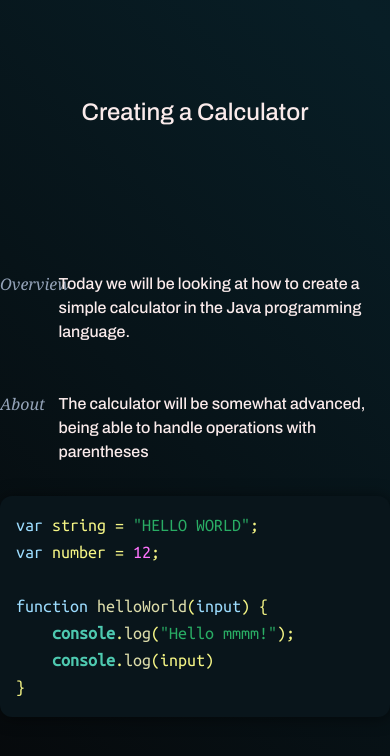
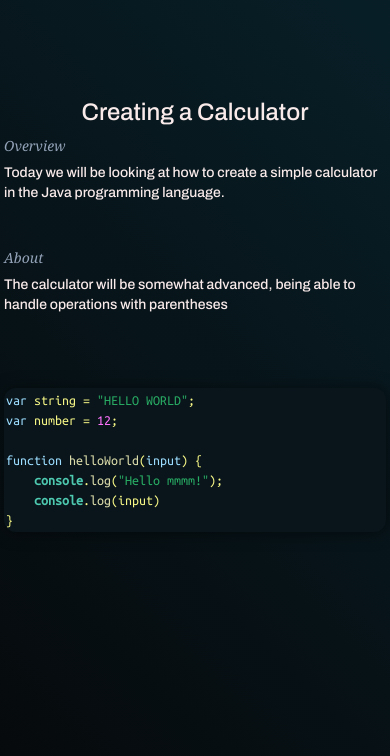
Before and after one commit to jcurtis06/jcurtis.io, a Next.js app: page /tutorials/creating-a-calculator in a window 390 px wide. Shown: the top 756 px of the page. Built offline with nearby package versions, Linux system fonts and the light colour scheme.

Commit message:
fixed mobile issues

```diff
--- a/pages/index.module.css
+++ b/pages/index.module.css
@@ -1,6 +1,6 @@
 .animated_wrapper {
+    min-height: 100vh;
     width: 100%;
-    height: 100%;
     position: absolute;
     background: linear-gradient(45deg,#06080a, #081e26, #09151b , #081e26);
     background-size: 700% 100%;
--- a/pages/tutorials/tutorial.module.css
+++ b/pages/tutorials/tutorial.module.css
@@ -4,6 +4,9 @@
     @apply flex;
     @apply flex-col;
     @apply py-24;
+    min-height: 100vh;
+    width: 100%;
+    position: absolute;
     background: linear-gradient(45deg,#06080a, #081e26, #09151b , #081e26);
     background-size: 700% 100%;
     background-position: 0%;
@@ -11,14 +14,21 @@
 }
 
 .content {
+    @apply text-sm;
+    @apply md:text-base;
     max-width: 36rem;
     padding-top: 6rem;
+    @apply md:p-0;
+    @apply p-1;
 }
 
 .content section {
-    @apply pt-12;
+    @apply pt-1;
     @apply grid;
-    @apply grid-cols-auto;
+    @apply md:grid-cols-auto;
+    @apply md:gap-0;
+    @apply grid-rows-auto;
+    @apply gap-4;
 }
 
 .content h2 {
@@ -30,6 +40,8 @@
 
 .content code {
     font-family: 'Ubuntu Mono', monospace;
+    @apply text-sm;
+    @apply md:text-base;
 }
 
 .content pre {
@@ -37,5 +49,6 @@
     background-color: #09151b;
     box-shadow: 1px 1px 1rem rgba(0, 0, 0, 0.5);
     border-radius: 12px;
-    padding: 1rem 1rem 1rem 1rem;
+    @apply p-0.5;
+    @apply md:p-1;
 }
--- a/styles/globals.css
+++ b/styles/globals.css
@@ -1,6 +1,11 @@
 @tailwind base;
 @tailwind components;
 @tailwind utilities;
+
+* {
+    margin: 0;
+    padding: 0;
+}
 
 body {
     font-family: 'Archivo', sans-serif;
```
